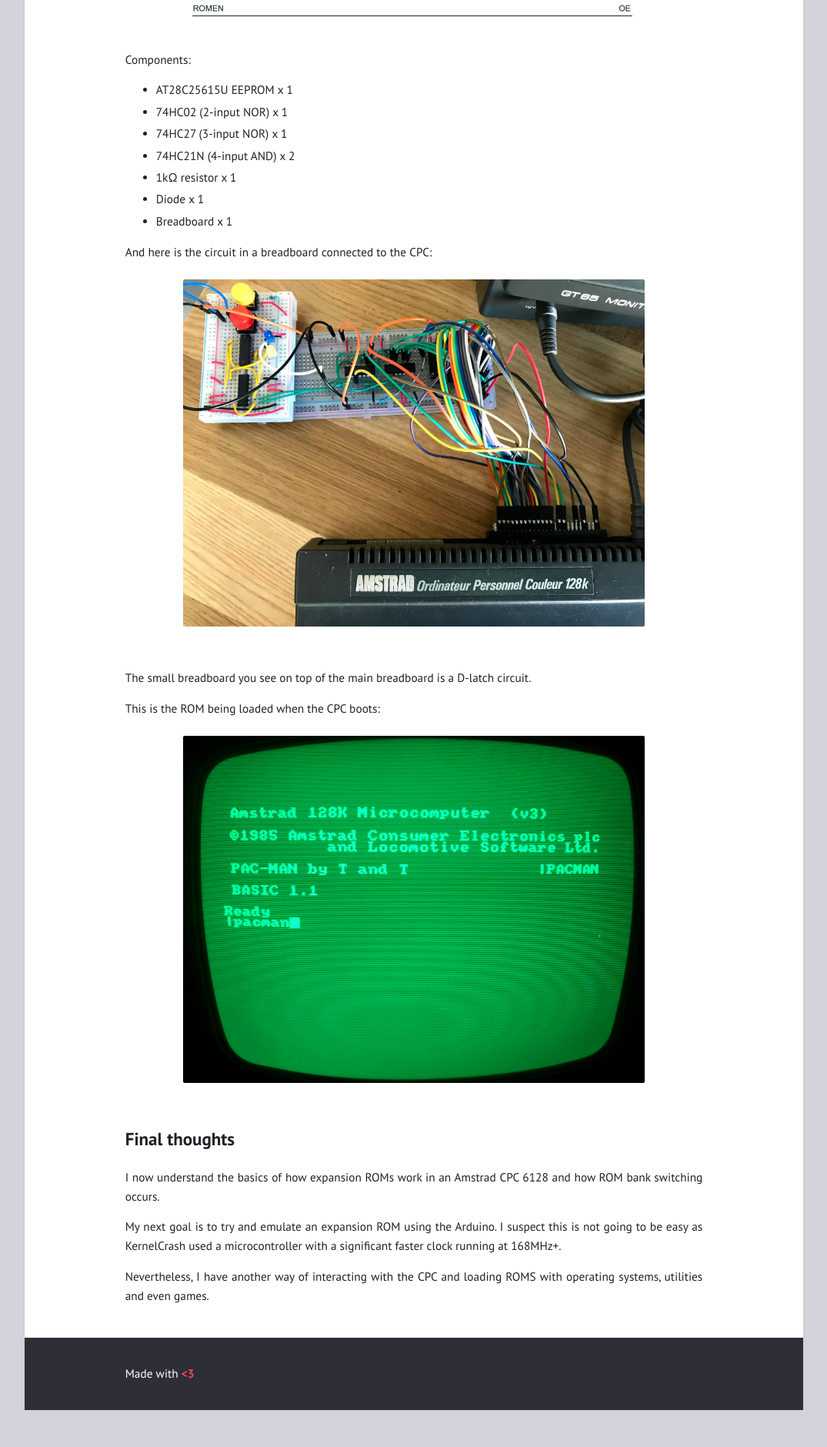
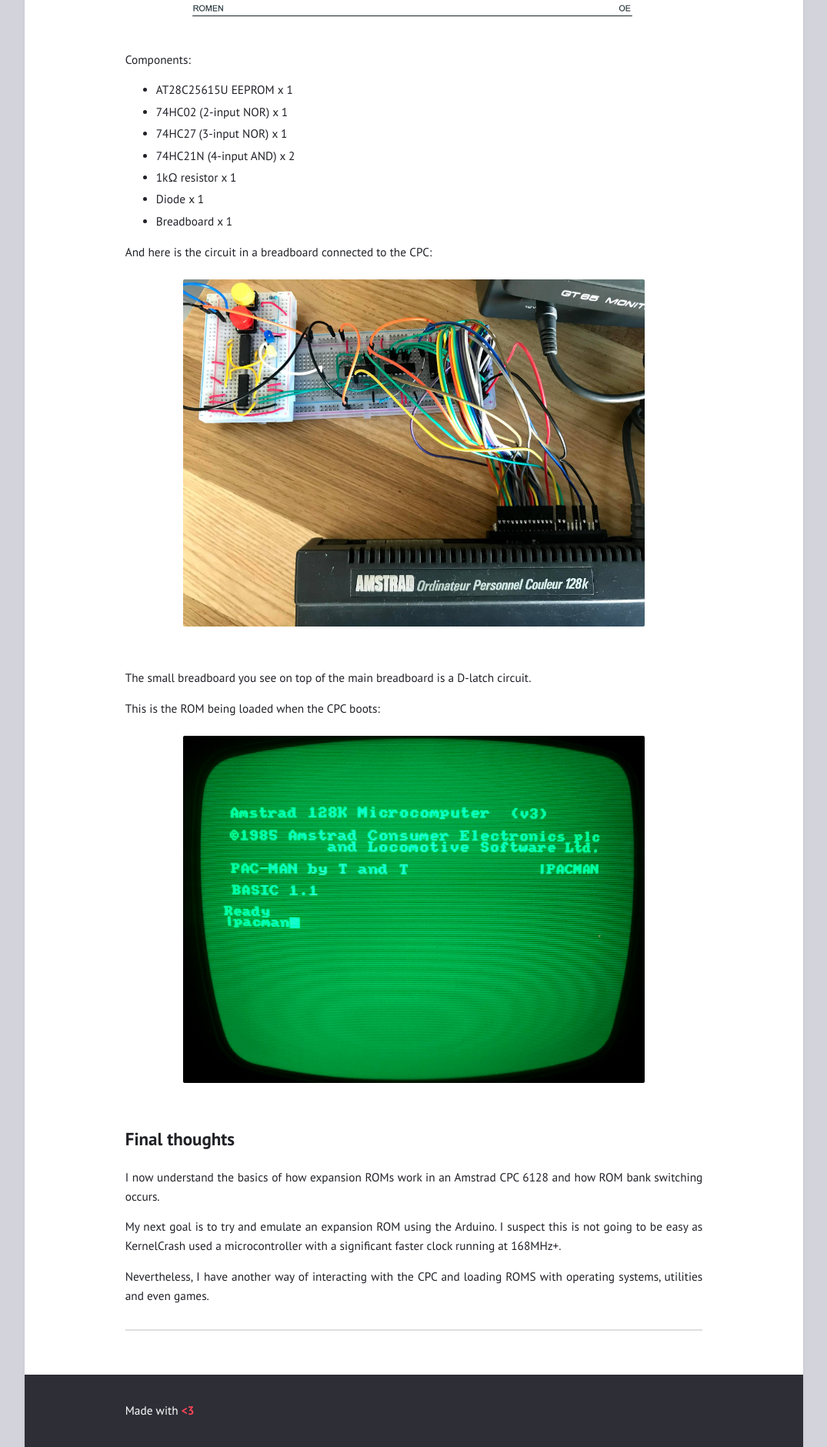
Before and after one commit to bmpc/bmpc.github.io, a Jekyll site: the page built from _posts/2021-04-15-bulding-an-amstrad-cpc-expansion-rom.markdown, in a window 1280 px wide. Shown: the part 2770-4650 px from the top of the page at 77% size, without its empty margins (102-1177 px from the left). Built offline with Jekyll 4.4.1, drawn with Linux system fonts in a browser that asks for light colours; comment, search, counter and statistics services are not loaded; before the commit the page ends 4602 px from its top, so only the background shows below that.

Commit message:
Fixing disqus comments - discuss thread not being displayed due to bug in theme

```diff
--- a/_layouts/default.html
+++ b/_layouts/default.html
@@ -21,7 +21,7 @@
 <script defer src="{{ "/assets/katex/katex.min.js" | relative_url }}"></script>
 <script defer src="{{ "/assets/katex/contrib/auto-render.min.js" | relative_url }}" onload="renderMathInElement(document.body)"></script>
 {% endif %}
-{% if site.comments.disqus_shortname and page.layout == "post" %}<script src="https://{{ site.comments.disqus_shortname }}.disqus.com/embed.js" async></script>{% endif %}
+{% if site.comments.disqus_shortname and page.layout == "post" %}<script src="//{{ site.comments.disqus_shortname }}.disqus.com/embed.js" async></script>{% endif %}
 {% if site.comments.isso_domain and page.layout == "post" %}<script data-isso="http://{{ site.comments.isso_domain }}" src="//{{ site.comments.isso_domain }}/js/embed.min.js"></script>{% endif %}
 {% if site.show_sidebar or site.sidebar %}{% include sidebar.html %}{% endif %}
 
--- a/_layouts/post.html
+++ b/_layouts/post.html
@@ -5,7 +5,7 @@ layout: default
 <article>
   {% include meta.html post=page %}
   {{ content }}
-  {% if page.comments != false and site.comments.isso or site.comments.disqus %}
+  {% if page.comments != false and site.comments.isso or site.comments.disqus_shortname %}
     <hr>
     {% if site.comments.isso_domain %}<div id="isso-thread"></div>{% endif %}
     {% if site.comments.disqus_shortname %}<div id="disqus_thread"></div>{% endif %}
```
